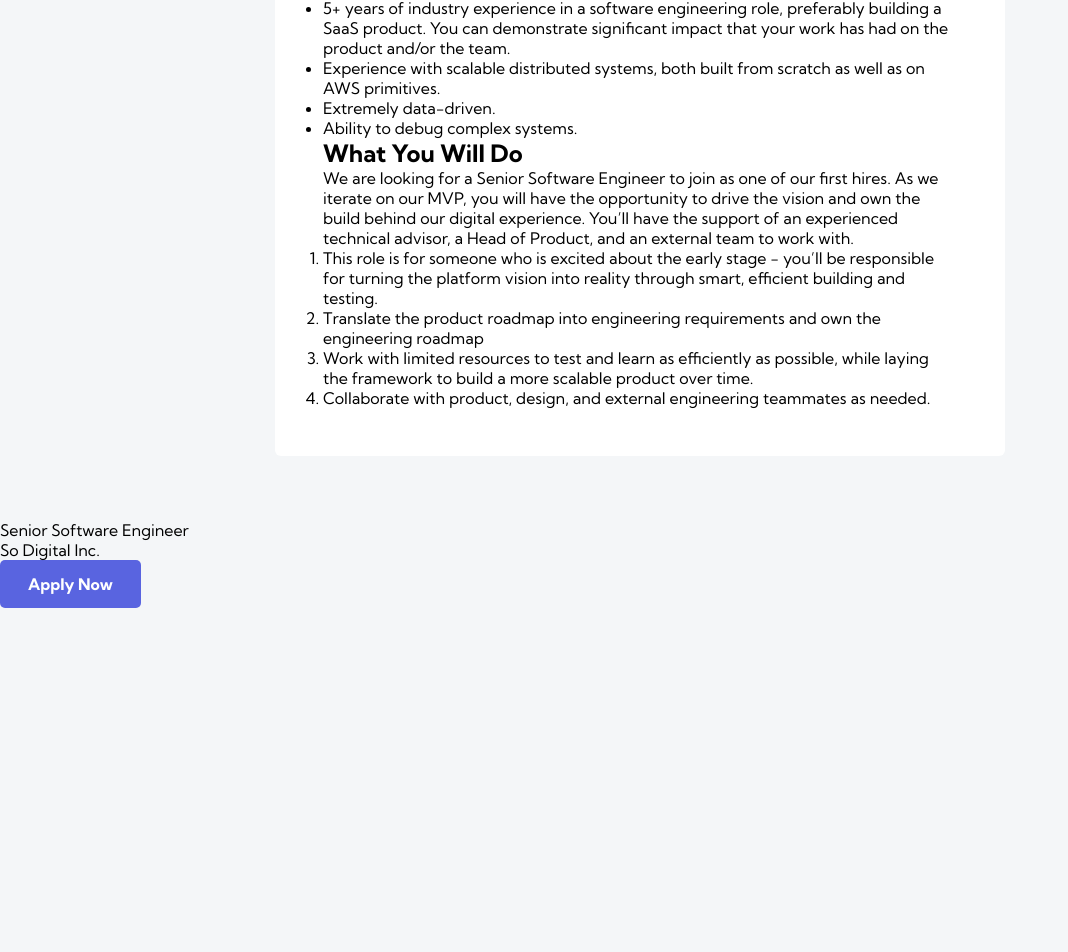
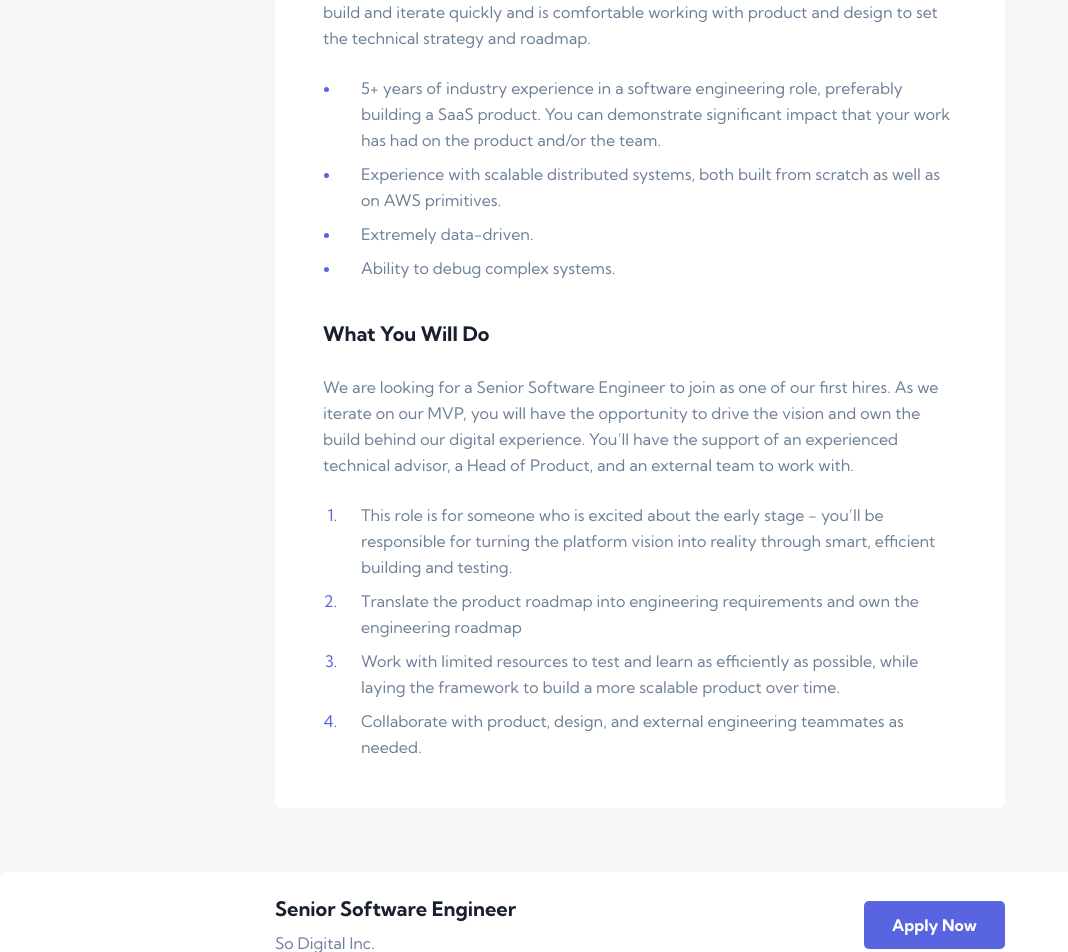
Before and after one commit to ionStici/devjobs-web-app, a Next.js app: page /scoot in a window 1280 px wide. Shown: the part 810-1762 px from the top of the page, without its empty margins (0-1068 px from the left). Before the commit the page ends 1418 px from the top, so only its background shows below. Built offline with nearby package versions, Linux system fonts and the light colour scheme.

Commit message:
Finish Job Page Component

```diff
--- a/src/components/JobPage/ApplyNow.js
+++ b/src/components/JobPage/ApplyNow.js
@@ -6,6 +6,7 @@ function ApplyNow({ job }) {
 
   return (
     <section className={styles.section_apply_now}>
+      <div className={styles.wrapper}>
         <div>
           <p>{position}</p>
           <p>So Digital Inc.</p>
@@ -15,6 +16,7 @@ function ApplyNow({ job }) {
             Apply Now
           </JobLink>
         </div>
+      </div>
     </section>
   );
 }
--- a/src/components/JobPage/JobListing.js
+++ b/src/components/JobPage/JobListing.js
@@ -1,8 +1,10 @@
+import styles from "./../../styles/JobListing.module.scss";
+
 function JobListing({ heading, data, listType }) {
   const { content, items } = data;
 
   return (
-    <div>
+    <div className={styles.wrapper}>
       <h2>{heading}</h2>
       <p>{content}</p>
 
--- /dev/null
+++ b/src/styles/JobListing.module.scss
@@ -0,0 +1,58 @@
+.wrapper {
+  &:not(:last-child) {
+    margin-bottom: 40px;
+  }
+
+  h2 {
+    color: var(--color-text-title);
+    transition: color 0.2s;
+
+    font-size: 20px;
+    font-weight: 700;
+
+    margin-bottom: 28px;
+  }
+
+  p {
+    color: var(--color-text);
+    transition: color 0.2s;
+
+    font-size: 16px;
+    font-weight: 400;
+    line-height: 26px;
+
+    margin-bottom: 32px;
+
+    @media only screen and (min-width: 768px) {
+      margin-bottom: 24px;
+    }
+  }
+
+  ul,
+  ol {
+    padding-left: 18px;
+  }
+
+  li {
+    color: var(--color-text);
+    transition: color 0.2s;
+
+    font-size: 16px;
+    font-weight: 400;
+    line-height: 26px;
+
+    &:not(:last-child) {
+      margin-bottom: 8px;
+    }
+
+    padding-left: 16px;
+
+    @media only screen and (min-width: 768px) {
+      padding-left: 20px;
+    }
+
+    &::marker {
+      color: rgba(89, 100, 224, 1);
+    }
+  }
+}
--- a/src/styles/JobPage.module.scss
+++ b/src/styles/JobPage.module.scss
@@ -100,6 +100,50 @@
 // // // // // // // // // // // // // // // // // // // //
 
 .section_apply_now {
+  background-color: var(--color-bg-box);
+  transition: background-color 0.2s;
+
+  padding: 24px;
+  border-radius: 5px 5px 0 0;
+
+  @media only screen and (min-width: 768px) {
+    padding: 24px 40px;
+  }
+
+  .wrapper {
+    max-width: 500px;
+    margin: 0 auto;
+
+    @media only screen and (min-width: 768px) {
+      max-width: 730px;
+      display: flex;
+      align-items: center;
+      justify-content: space-between;
+    }
+
+    div:first-child {
+      display: none;
+
+      @media only screen and (min-width: 768px) {
+        display: block;
+
+        p:first-child {
+          color: var(--color-text-title);
+          transition: color 0.2s;
+
+          font-size: 20px;
+          font-weight: 700;
+          margin-bottom: 12px;
+        }
+
+        p:last-child {
+          color: rgba(110, 128, 152, 1);
+          font-size: 16px;
+          font-weight: 400;
+        }
+      }
+    }
+  }
 }
 
 // // // // // // // // // // // // // // // // // // // //
```
Lines whose indentation alone changed are shown as unchanged.
